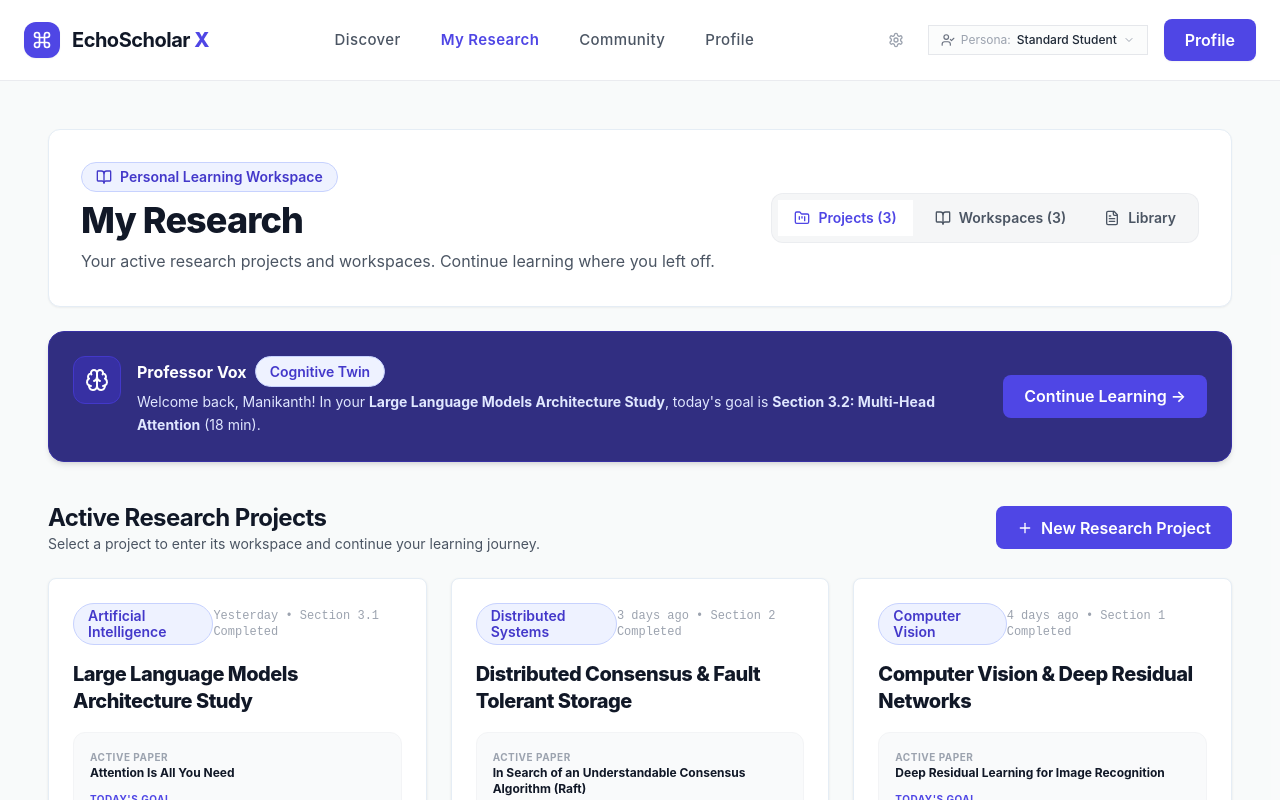
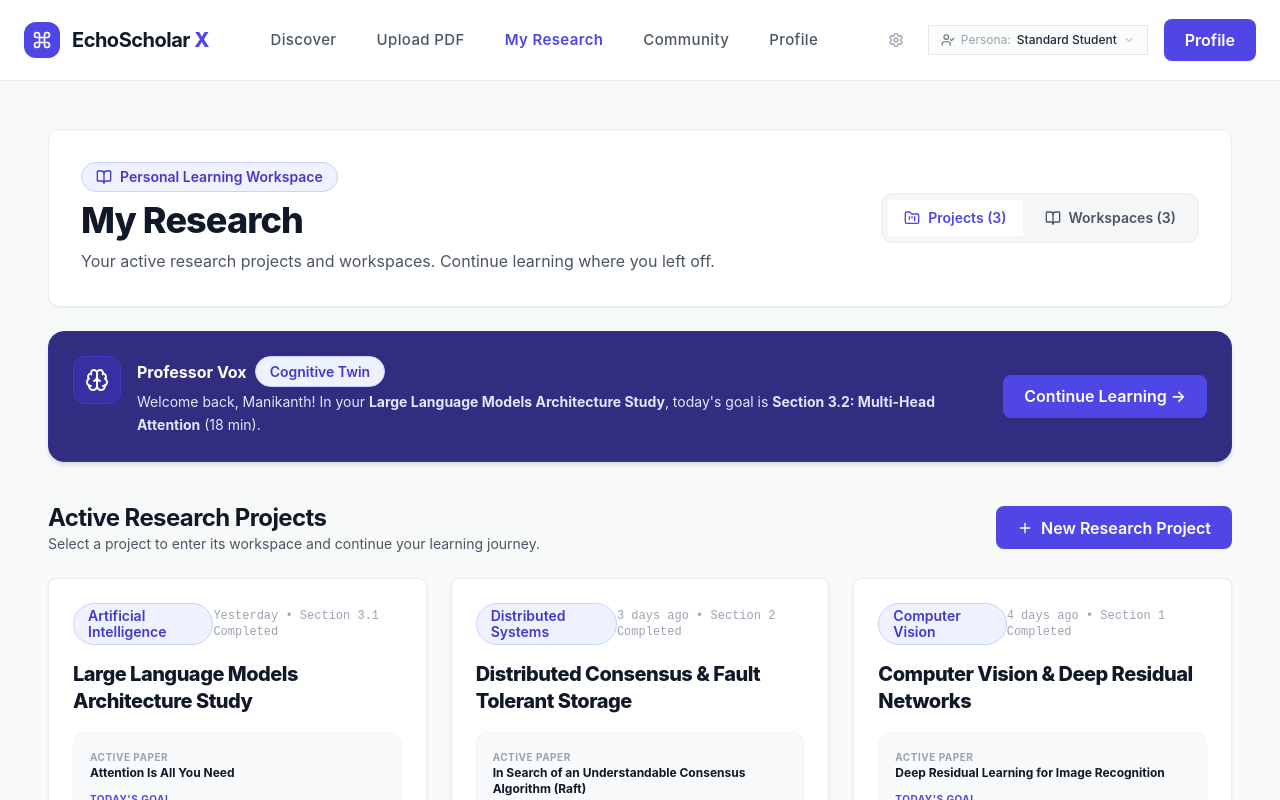
Before and after one commit to Saicharan-077/Echo-Scholar, a React (Vite) app in the folder frontend/: page /research in a window 1280 px wide. Shown: the top 800 px of the page. Built offline with nearby package versions, Linux system fonts and the light colour scheme.

Commit message:
Restore and elevate PDF Upload to primary Navbar navigation

```diff
--- a/frontend/src/App.tsx
+++ b/frontend/src/App.tsx
@@ -18,6 +18,7 @@ import { KnowledgeGraph } from './pages/KnowledgeGraph';
 import { PlacementMode } from './pages/PlacementMode';
 import { Analytics } from './pages/Analytics';
 import { About } from './pages/About';
+import { Upload } from './pages/Upload';
 
 export const App: React.FC = () => {
   const location = useLocation();
@@ -50,6 +51,7 @@ export const App: React.FC = () => {
             <Route path="/" element={<PageTransition><DiscoverHub onOpenSearch={() => setIsSearchOpen(true)} /></PageTransition>} />
             <Route path="/discover" element={<PageTransition><DiscoverHub onOpenSearch={() => setIsSearchOpen(true)} /></PageTransition>} />
             <Route path="/research" element={<PageTransition><MyResearch /></PageTransition>} />
+            <Route path="/upload" element={<PageTransition><Upload /></PageTransition>} />
             <Route path="/workspace" element={<PageTransition><ResearchWorkspace onOpenSearch={() => setIsSearchOpen(true)} /></PageTransition>} />
             <Route path="/workspace/:id" element={<PageTransition><ResearchWorkspace onOpenSearch={() => setIsSearchOpen(true)} /></PageTransition>} />
             <Route path="/community" element={<PageTransition><CommunityHub /></PageTransition>} />
--- a/frontend/src/components/Navbar.tsx
+++ b/frontend/src/components/Navbar.tsx
@@ -67,9 +67,18 @@ export const Navbar: React.FC<NavbarProps> = ({ onOpenSearch }) => {
           </Link>
 
           <Link
+            to="/upload"
+            className={`text-[15px] font-medium tracking-wide transition-colors ${
+              location.pathname.startsWith('/upload') ? 'text-indigo-600 font-semibold' : 'text-gray-600 hover:text-gray-900'
+            }`}
+          >
+            Upload PDF
+          </Link>
+
+          <Link
             to="/research"
             className={`text-[15px] font-medium tracking-wide transition-colors ${
-              location.pathname.startsWith('/research') || location.pathname.startsWith('/upload')
+              location.pathname.startsWith('/research')
                 ? 'text-indigo-600 font-semibold'
                 : 'text-gray-600 hover:text-gray-900'
             }`}
--- a/frontend/src/pages/DiscoverHub.tsx
+++ b/frontend/src/pages/DiscoverHub.tsx
@@ -45,7 +45,7 @@ export const DiscoverHub: React.FC<DiscoverHubProps> = ({ onOpenSearch }) => {
       title: 'Upload Your Own Paper',
       desc: 'Import PDFs, DOCX, or PPTX to generate RAG vector embeddings.',
       icon: Upload,
-      action: () => navigate('/research?tab=library&sub=upload'),
+      action: () => navigate('/upload'),
       badge: 'PDF Vector Store'
     },
     {
--- a/frontend/src/pages/MyResearch.tsx
+++ b/frontend/src/pages/MyResearch.tsx
@@ -133,16 +133,6 @@ export const MyResearch: React.FC = () => {
             >
               <BookOpen className="w-4 h-4" />
               <span>Workspaces ({workspaces.length})</span>
-            </button>
-
-            <button
-              onClick={() => setSearchParams({ tab: 'library' })}
-              className={`px-4 py-2 rounded-lg text-sm font-semibold transition-all flex items-center gap-2 ${
-                activeTab === 'library' ? 'bg-white text-indigo-600 shadow-xs' : 'text-gray-600 hover:text-gray-900'
-              }`}
-            >
-              <FileText className="w-4 h-4" />
-              <span>Library</span>
             </button>
           </div>
         </div>
@@ -287,11 +277,6 @@ export const MyResearch: React.FC = () => {
         </div>
       )}
 
-      {/* 4. TAB 3: LIBRARY HUB */}
-      {activeTab === 'library' && (
-        <Upload />
-      )}
-
     </div>
   );
 };
```
